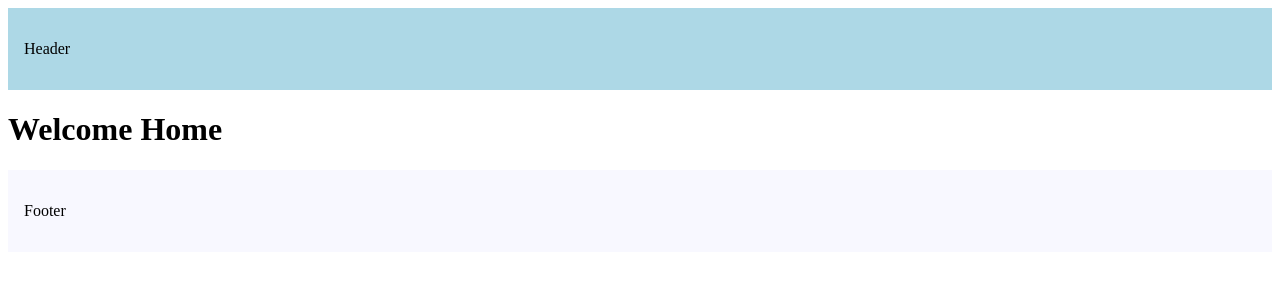
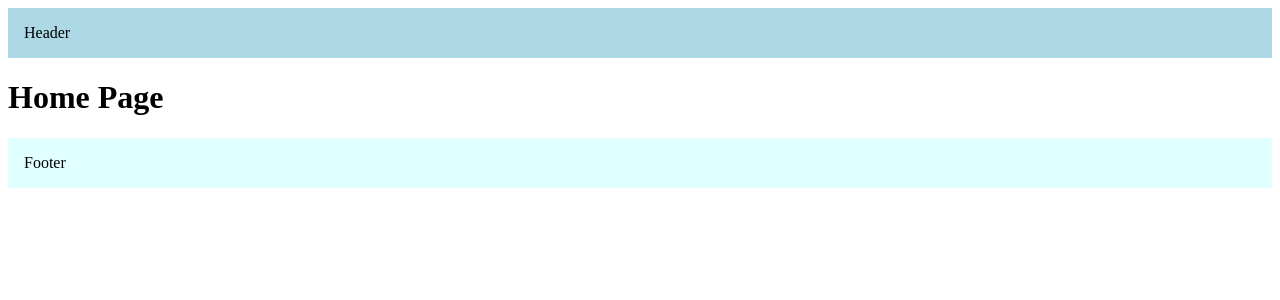
Before and after one commit to PooyaPayvar21/next-app-volution, a Next.js app: page / in a window 1280 px wide. Shown: the top 300 px of the page. Built offline with nearby package versions, Linux system fonts and the light colour scheme.

Commit message:
Inline CSS

```diff
--- a/src/app/about/page.tsx
+++ b/src/app/about/page.tsx
@@ -1,3 +1,8 @@
+export const metadata = {
+  title: "AboutPage",
+  description: "This is the AboutPage of website",
+};
+
 export default function About() {
   return (
     <div>
--- a/src/app/blog/page.tsx
+++ b/src/app/blog/page.tsx
@@ -1,3 +1,8 @@
+export const metadata = {
+  title: "Blog",
+  description: "This the BlogPage of the website",
+};
+
 export default function Blog() {
   return <h1>Blog Page</h1>;
 }
--- a/src/app/layout.tsx
+++ b/src/app/layout.tsx
@@ -1,6 +1,6 @@
 export const metadata = {
-  title: "Next.js",
-  description: "Generated by Next.js",
+  title: "First Next.JS",
+  description: "Generated By Pooya",
 };
 
 export default function RootLayout({
@@ -9,12 +9,14 @@ export default function RootLayout({
   children: React.ReactNode;
 }) {
   return (
-    <html lang="en">
+    <html>
       <body>
-        <header style={{ backgroundColor: 'lightblue', padding: '1rem' }}><p>Header</p></header>
+        <header style={{ backgroundColor: "lightblue", padding: "1rem" }}>
+          Header
+        </header>
         {children}
-        <footer style={{ backgroundColor: 'ghostwhite', padding: '1rem' }}>
-          <p>Footer</p>
+        <footer style={{ backgroundColor: "lightcyan", padding: "1rem" }}>
+          Footer
         </footer>
       </body>
     </html>
--- a/src/app/page.tsx
+++ b/src/app/page.tsx
@@ -1,3 +1,8 @@
+export const metadata = {
+  title: "Home Page",
+  description: "This is the HomePage of website",
+};
+
 export default function Home() {
-  return <h1>Welcome Home</h1>;
+  return <h1>Home Page</h1>;
 }
```
Also changed, not shown: src/app/(auth)/layout.tsx (added, +21 -0 lines), src/app/products/[productId]/page.tsx (+15 -4 lines), 1 other file (tests, documents, lock files or other folders).
